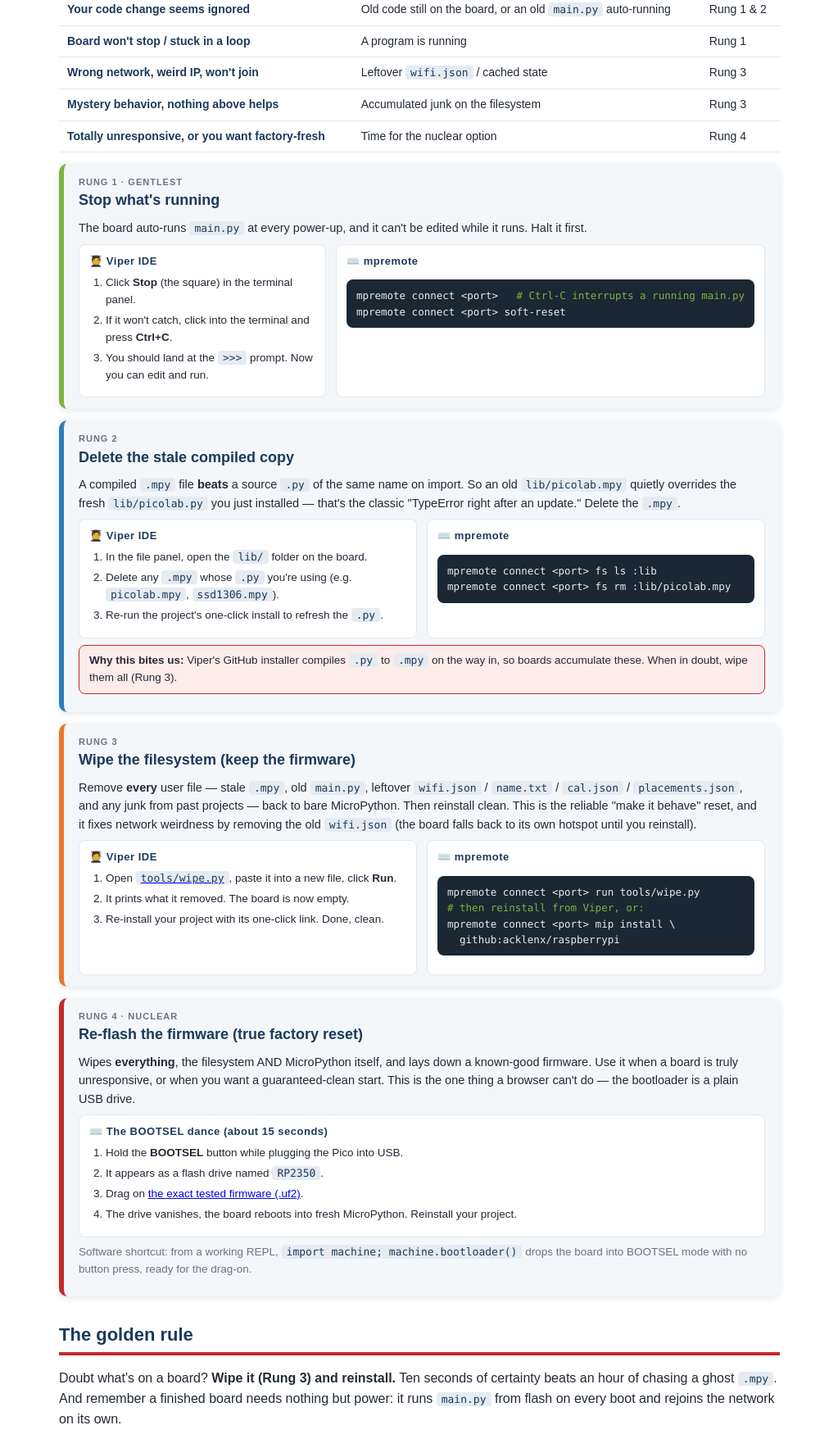
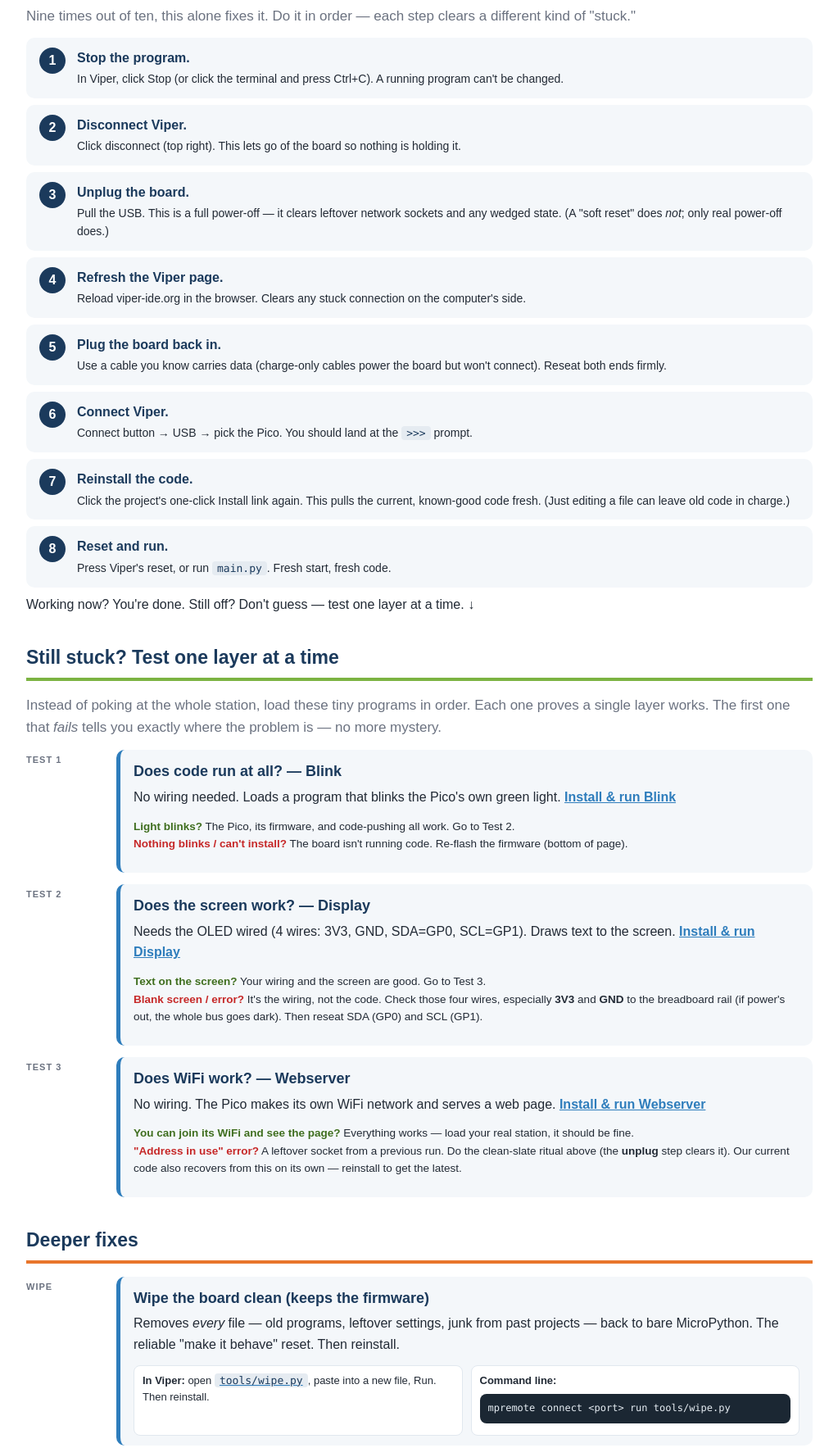
Before and after one commit to acklenx/raspberrypi, a website: page docs/reset.html in a window 1280 px wide. Shown: the part 398-2165 px from the top of the page at 82% size, without its empty margins (128-1151 px from the left). Drawn offline with Linux system fonts and the light colour scheme.

Commit message:
Fix a Board: a real guided recovery — the ritual + a layer-by-layer test ladder
Rebuilt the troubleshooting page into the hand-holding flow:
- The clean-slate ritual, in order: stop, disconnect Viper, unplug
  (the full power-off that clears lingering sockets), refresh the Viper
  page, replug, connect, reinstall, reset. Fixes most things.
- Test one layer at a time, bottom-up, each a one-click install with a
  works?/fails? verdict that pinpoints the broken layer: Blink (does
  code run? -> else re-flash firmware), Display (does the screen/I2C
  work? -> else check the 4 wires), Webserver (does WiFi work? ->
  'address in use' means a leftover socket, do the ritual).
- Deeper fixes: wipe (tools/wipe.py), re-flash (BOOTSEL + the .uf2).
- Firmware, reset, blink, display, webserver all linked in one place.
- Converted to the shared guide.css + consistent nav.
- start.html now links here inline (a callout up top + a card at the
  bottom), not just from the menu.

```diff
--- a/docs/reset.html
+++ b/docs/reset.html
@@ -2,167 +2,157 @@
 <html lang="en">
 <head>
 <meta charset="utf-8">
-<title>Reset &amp; Recover a Board · Maker Lab Kids</title>
+<title>Fix a Board · Wormhole</title>
 <meta name="viewport" content="width=device-width, initial-scale=1">
+<link rel="stylesheet" href="guide.css">
 <style>
-  :root {
-    --blue: #2E7DBC; --green: #7CB342; --orange: #E8762C; --yellow: #E8B62C;
-    --navy: #1B3A5C; --ink: #222A35; --light: #F4F7FA; --gray: #6B7280; --red: #C62828;
-  }
-  * { box-sizing: border-box; }
-  body { font-family: Arial, Helvetica, sans-serif; color: var(--ink);
-         background: #FFFFFF; margin: 0; line-height: 1.55; }
-  .topbar { height: 8px; background: var(--red); }
-  .wrap { max-width: 920px; margin: 0 auto; padding: 0 20px 50px 20px; }
-  header { padding: 30px 0 6px 0; }
-  header h1 { color: var(--navy); font-size: 32px; margin: 0 0 6px 0; }
-  header p { margin: 0; color: var(--gray); max-width: 72ch; }
-  nav { font-size: 14px; margin-top: 8px; }
-  nav a { color: var(--blue); font-weight: bold; text-decoration: none; margin-right: 14px; }
-  nav a:hover { text-decoration: underline; }
-  h2 { color: var(--navy); font-size: 22px; margin: 30px 0 4px 0; }
-  .rule { height: 4px; width: 100%; border: 0; margin: 0 0 14px 0; background: var(--red); }
-  table { border-collapse: collapse; width: 100%; font-size: 14px; margin: 6px 0 14px 0; }
-  th { background: var(--navy); color: #FFF; text-align: left; padding: 8px 10px; }
-  td { padding: 8px 10px; border-bottom: 1px solid #E1E8EF; vertical-align: top; }
-  tr td:first-child { font-weight: bold; color: var(--navy); }
-  code { background: #E5EBF1; border-radius: 4px; padding: 1px 6px;
-         font-family: Consolas, Menlo, monospace; font-size: 13px; color: var(--navy); }
-  pre { background: #1B2733; color: #E6EDF3; border-radius: 8px; padding: 10px 12px;
-        font-family: Consolas, Menlo, monospace; font-size: 12.5px; overflow-x: auto; }
-  pre b { color: #7CB342; font-weight: normal; }
-  .step { background: var(--light); border-radius: 10px; padding: 14px 18px; margin: 14px 0;
-          box-shadow: 0 2px 8px rgba(27,58,92,0.12); border-left: 6px solid var(--green); }
-  .step.l2 { border-left-color: var(--blue); }
-  .step.l3 { border-left-color: var(--orange); }
-  .step.l4 { border-left-color: var(--red); }
-  .step h3 { margin: 0 0 4px 0; color: var(--navy); font-size: 18px; }
-  .step .lvl { font-size: 11px; font-weight: 800; letter-spacing: 1px; text-transform: uppercase;
-               color: var(--gray); }
-  .step p { margin: 8px 0; font-size: 14.5px; }
-  .paths { display: grid; grid-template-columns: 1fr 1fr; gap: 12px; margin-top: 8px; }
+  .reassure { background: #EAF6E4; border: 1px solid var(--green); border-radius: 12px;
+              padding: 16px 20px; font-size: 16px; }
+  .ritual { counter-reset: r; margin: 6px 0; }
+  .rstep { display: flex; gap: 14px; align-items: flex-start; background: var(--light);
+           border-radius: 10px; padding: 12px 16px; margin-bottom: 8px; }
+  .rstep .n { counter-increment: r; flex: none; width: 32px; height: 32px; border-radius: 50%;
+              background: var(--navy); color: #FFF; font-weight: bold; display: flex;
+              align-items: center; justify-content: center; }
+  .rstep .n::before { content: counter(r); }
+  .rstep b { color: var(--navy); }
+  .rstep p { margin: 2px 0 0 0; font-size: 14px; color: var(--ink); }
+  .rung { display: flex; gap: 14px; align-items: flex-start; margin: 14px 0; }
+  .rung .lbl { flex: none; width: 96px; font-size: 11px; font-weight: 800; letter-spacing: 1px;
+               text-transform: uppercase; color: var(--gray); padding-top: 4px; }
+  .rung .body { flex: 1; background: var(--light); border-radius: 10px; padding: 12px 16px;
+                border-left: 5px solid var(--blue); }
+  .test { border-left: 5px solid var(--green); }
+  .rung .body h3 { margin: 0 0 4px 0; }
+  .verdict { font-size: 13.5px; margin-top: 6px; }
+  .verdict .ok { color: #3f6e1f; font-weight: bold; } .verdict .no { color: var(--red); font-weight: bold; }
+  .paths { display: grid; grid-template-columns: 1fr 1fr; gap: 10px; margin-top: 8px; font-size: 13px; }
   @media (max-width: 620px) { .paths { grid-template-columns: 1fr; } }
-  .path { background: #FFF; border: 1px solid #E1E8EF; border-radius: 8px; padding: 10px 12px; }
-  .path h4 { margin: 0 0 6px 0; font-size: 13px; color: var(--navy); letter-spacing: 0.5px; }
-  .path.kid h4::before { content: "🧑‍🎓 "; }
-  .path.pro h4::before { content: "⌨️ "; }
-  ol { margin: 6px 0; padding-left: 20px; } ol li { margin-bottom: 4px; font-size: 13.5px; }
-  .warn { background: #FDECEA; border: 1px solid var(--red); border-radius: 8px;
-          padding: 8px 12px; font-size: 13.5px; margin: 8px 0; }
-  footer { text-align: center; color: var(--gray); font-size: 12.5px; padding: 26px 10px; }
+  .paths .p { background: #FFF; border: 1px solid var(--line); border-radius: 8px; padding: 8px 10px; }
+  pre { background: #1B2733; color: #E6EDF3; border-radius: 8px; padding: 8px 10px;
+        font-family: Consolas, Menlo, monospace; font-size: 12px; overflow-x: auto; margin: 6px 0; }
+  ol.mini { margin: 4px 0; padding-left: 18px; font-size: 13px; } ol.mini li { margin-bottom: 3px; }
+  .warn { background: #FDECEA; border: 1px solid var(--red); border-radius: 8px; padding: 8px 12px;
+          font-size: 13.5px; margin: 8px 0; }
 </style>
 </head>
 <body>
-<div class="topbar"></div>
+<nav class="topnav"><div class="inner">
+  <a class="brand" href="index.html">🪱 Wormhole</a>
+  <div class="links">
+    <a class="nl" href="index.html">Home</a><a class="nl" href="start.html">Start Here</a>
+    <a class="nl" href="sessions.html">Sessions</a><a class="nl" href="stations.html">Stations</a>
+    <a class="nl" href="research.html">Ideas</a><a class="nl" href="glossary.html">Glossary</a>
+    <a class="nl" href="cheatsheet.html">Code</a><a class="nl on" href="reset.html">Fix a Board</a>
+  </div>
+</div></nav>
+
 <div class="wrap">
-  <header>
-    <h1>Reset &amp; Recover a Board</h1>
-    <p>When a Pico is "stuck" — running old code, ignoring your changes, throwing errors right
-       after an update, or acting haunted on the network — work down this ladder from gentlest
-       to most drastic. Stop at the first rung that fixes it. Every rung shows both the
-       <b>Viper IDE</b> way (what a student does) and the <b>mpremote</b> way (command line).</p>
-    <nav><a href="index.html">&larr; Home</a> <a href="glossary.html">Glossary</a>
-         <a href="cheatsheet.html">Code Snippets</a>
-         <a href="https://github.com/acklenx/raspberrypi">Code</a></nav>
-  </header>
+  <h1>Fix a Board</h1>
+  <p class="lead">A board acting up &mdash; dark screen, won't connect, ignoring your code, "address in
+     use," anything? Work down this page from the top. Stop as soon as it's working. Nothing here can
+     hurt the board.</p>
+  <div class="reassure">The single most useful fact: <b>a Pico needs nothing but power to run.</b> If a
+     finished board is misbehaving, it's almost always a stuck connection or a bit of leftover state,
+     not a broken Pico. The steps below clear those, then rebuild your confidence one layer at a time.</div>
 
-  <h2>Which problem is it?</h2>
+  <h2>First: the clean-slate ritual</h2>
   <hr class="rule">
-  <table>
-    <tr><th>Symptom</th><th>Most likely</th><th>Go to</th></tr>
-    <tr><td>Error the moment you run, right after an update</td><td>Stale <code>.mpy</code> shadowing new <code>.py</code></td><td>Rung 2</td></tr>
-    <tr><td>Your code change seems ignored</td><td>Old code still on the board, or an old <code>main.py</code> auto-running</td><td>Rung 1 &amp; 2</td></tr>
-    <tr><td>Board won't stop / stuck in a loop</td><td>A program is running</td><td>Rung 1</td></tr>
-    <tr><td>Wrong network, weird IP, won't join</td><td>Leftover <code>wifi.json</code> / cached state</td><td>Rung 3</td></tr>
-    <tr><td>Mystery behavior, nothing above helps</td><td>Accumulated junk on the filesystem</td><td>Rung 3</td></tr>
-    <tr><td>Totally unresponsive, or you want factory-fresh</td><td>Time for the nuclear option</td><td>Rung 4</td></tr>
-  </table>
+  <p class="lead">Nine times out of ten, this alone fixes it. Do it in order &mdash; each step clears a
+     different kind of "stuck."</p>
+  <div class="ritual">
+    <div class="rstep"><div class="n"></div><div><b>Stop the program.</b><p>In Viper, click Stop (or click the terminal and press Ctrl+C). A running program can't be changed.</p></div></div>
+    <div class="rstep"><div class="n"></div><div><b>Disconnect Viper.</b><p>Click disconnect (top right). This lets go of the board so nothing is holding it.</p></div></div>
+    <div class="rstep"><div class="n"></div><div><b>Unplug the board.</b><p>Pull the USB. This is a full power-off &mdash; it clears leftover network sockets and any wedged state. (A "soft reset" does <em>not</em>; only real power-off does.)</p></div></div>
+    <div class="rstep"><div class="n"></div><div><b>Refresh the Viper page.</b><p>Reload viper-ide.org in the browser. Clears any stuck connection on the computer's side.</p></div></div>
+    <div class="rstep"><div class="n"></div><div><b>Plug the board back in.</b><p>Use a cable you know carries data (charge-only cables power the board but won't connect). Reseat both ends firmly.</p></div></div>
+    <div class="rstep"><div class="n"></div><div><b>Connect Viper.</b><p>Connect button &rarr; USB &rarr; pick the Pico. You should land at the <code>&gt;&gt;&gt;</code> prompt.</p></div></div>
+    <div class="rstep"><div class="n"></div><div><b>Reinstall the code.</b><p>Click the project's one-click Install link again. This pulls the current, known-good code fresh. (Just editing a file can leave old code in charge.)</p></div></div>
+    <div class="rstep"><div class="n"></div><div><b>Reset and run.</b><p>Press Viper's reset, or run <code>main.py</code>. Fresh start, fresh code.</p></div></div>
+  </div>
+  <p>Working now? You're done. Still off? Don't guess &mdash; test one layer at a time. &darr;</p>
 
-  <div class="step">
-    <div class="lvl">Rung 1 · gentlest</div>
-    <h3>Stop what's running</h3>
-    <p>The board auto-runs <code>main.py</code> at every power-up, and it can't be edited while
-       it runs. Halt it first.</p>
-    <div class="paths">
-      <div class="path kid"><h4>Viper IDE</h4>
-        <ol><li>Click <b>Stop</b> (the square) in the terminal panel.</li>
-        <li>If it won't catch, click into the terminal and press <b>Ctrl+C</b>.</li>
-        <li>You should land at the <code>&gt;&gt;&gt;</code> prompt. Now you can edit and run.</li></ol></div>
-      <div class="path pro"><h4>mpremote</h4>
-        <pre>mpremote connect &lt;port&gt;   <b># Ctrl-C interrupts a running main.py</b>
-mpremote connect &lt;port&gt; soft-reset</pre></div>
+  <h2>Still stuck? Test one layer at a time</h2>
+  <hr class="rule g">
+  <p class="lead">Instead of poking at the whole station, load these tiny programs in order. Each one
+     proves a single layer works. The first one that <em>fails</em> tells you exactly where the problem
+     is &mdash; no more mystery.</p>
+
+  <div class="rung">
+    <div class="lbl">Test 1</div>
+    <div class="body test">
+      <h3>Does code run at all? &mdash; Blink</h3>
+      <p>No wiring needed. Loads a program that blinks the Pico's own green light.
+         <a href="https://viper-ide.org/?install=github:acklenx/raspberrypi/examples/03-blink/package.json"><b>Install &amp; run Blink</b></a></p>
+      <p class="verdict"><span class="ok">Light blinks?</span> The Pico, its firmware, and code-pushing all work. Go to Test 2.<br>
+         <span class="no">Nothing blinks / can't install?</span> The board isn't running code. Re-flash the firmware (bottom of page).</p>
     </div>
   </div>
 
-  <div class="step l2">
-    <div class="lvl">Rung 2</div>
-    <h3>Delete the stale compiled copy</h3>
-    <p>A compiled <code>.mpy</code> file <b>beats</b> a source <code>.py</code> of the same name
-       on import. So an old <code>lib/picolab.mpy</code> quietly overrides the fresh
-       <code>lib/picolab.py</code> you just installed — that's the classic "TypeError right after
-       an update." Delete the <code>.mpy</code>.</p>
-    <div class="paths">
-      <div class="path kid"><h4>Viper IDE</h4>
-        <ol><li>In the file panel, open the <code>lib/</code> folder on the board.</li>
-        <li>Delete any <code>.mpy</code> whose <code>.py</code> you're using
-            (e.g. <code>picolab.mpy</code>, <code>ssd1306.mpy</code>).</li>
-        <li>Re-run the project's one-click install to refresh the <code>.py</code>.</li></ol></div>
-      <div class="path pro"><h4>mpremote</h4>
-        <pre>mpremote connect &lt;port&gt; fs ls :lib
-mpremote connect &lt;port&gt; fs rm :lib/picolab.mpy</pre></div>
-    </div>
-    <div class="warn"><b>Why this bites us:</b> Viper's GitHub installer compiles <code>.py</code>
-      to <code>.mpy</code> on the way in, so boards accumulate these. When in doubt, wipe them all
-      (Rung 3).</div>
-  </div>
-
-  <div class="step l3">
-    <div class="lvl">Rung 3</div>
-    <h3>Wipe the filesystem (keep the firmware)</h3>
-    <p>Remove <b>every</b> user file — stale <code>.mpy</code>, old <code>main.py</code>, leftover
-       <code>wifi.json</code> / <code>name.txt</code> / <code>cal.json</code> / <code>placements.json</code>,
-       and any junk from past projects — back to bare MicroPython. Then reinstall clean. This is
-       the reliable "make it behave" reset, and it fixes network weirdness by removing the old
-       <code>wifi.json</code> (the board falls back to its own hotspot until you reinstall).</p>
-    <div class="paths">
-      <div class="path kid"><h4>Viper IDE</h4>
-        <ol><li>Open <a href="https://github.com/acklenx/raspberrypi/blob/main/tools/wipe.py"><code>tools/wipe.py</code></a>, paste it into a new file, click <b>Run</b>.</li>
-        <li>It prints what it removed. The board is now empty.</li>
-        <li>Re-install your project with its one-click link. Done, clean.</li></ol></div>
-      <div class="path pro"><h4>mpremote</h4>
-        <pre>mpremote connect &lt;port&gt; run tools/wipe.py
-<b># then reinstall from Viper, or:</b>
-mpremote connect &lt;port&gt; mip install \
-  github:acklenx/raspberrypi</pre></div>
+  <div class="rung">
+    <div class="lbl">Test 2</div>
+    <div class="body test">
+      <h3>Does the screen work? &mdash; Display</h3>
+      <p>Needs the OLED wired (4 wires: 3V3, GND, SDA=GP0, SCL=GP1). Draws text to the screen.
+         <a href="https://viper-ide.org/?install=github:acklenx/raspberrypi/examples/05-display/package.json"><b>Install &amp; run Display</b></a></p>
+      <p class="verdict"><span class="ok">Text on the screen?</span> Your wiring and the screen are good. Go to Test 3.<br>
+         <span class="no">Blank screen / error?</span> It's the wiring, not the code. Check those four wires, especially <b>3V3</b> and <b>GND</b> to the breadboard rail (if power's out, the whole bus goes dark). Then reseat SDA (GP0) and SCL (GP1).</p>
     </div>
   </div>
 
-  <div class="step l4">
-    <div class="lvl">Rung 4 · nuclear</div>
-    <h3>Re-flash the firmware (true factory reset)</h3>
-    <p>Wipes <b>everything</b>, the filesystem AND MicroPython itself, and lays down a known-good
-       firmware. Use it when a board is truly unresponsive, or when you want a guaranteed-clean
-       start. This is the one thing a browser can't do — the bootloader is a plain USB drive.</p>
-    <div class="path pro" style="margin-top:8px">
-      <h4>The BOOTSEL dance (about 15 seconds)</h4>
-      <ol>
-        <li>Hold the <b>BOOTSEL</b> button while plugging the Pico into USB.</li>
-        <li>It appears as a flash drive named <code>RP2350</code>.</li>
-        <li>Drag on <a href="https://github.com/acklenx/raspberrypi/raw/main/firmware/RPI_PICO2_W-20260406-v1.28.0.uf2">the exact tested firmware (.uf2)</a>.</li>
-        <li>The drive vanishes, the board reboots into fresh MicroPython. Reinstall your project.</li>
-      </ol>
+  <div class="rung">
+    <div class="lbl">Test 3</div>
+    <div class="body test">
+      <h3>Does WiFi work? &mdash; Webserver</h3>
+      <p>No wiring. The Pico makes its own WiFi network and serves a web page.
+         <a href="https://viper-ide.org/?install=github:acklenx/raspberrypi/examples/04-webserver/package.json"><b>Install &amp; run Webserver</b></a></p>
+      <p class="verdict"><span class="ok">You can join its WiFi and see the page?</span> Everything works &mdash; load your real station, it should be fine.<br>
+         <span class="no">"Address in use" error?</span> A leftover socket from a previous run. Do the clean-slate ritual above (the <b>unplug</b> step clears it). Our current code also recovers from this on its own &mdash; reinstall to get the latest.</p>
     </div>
-    <p style="font-size:13.5px;color:var(--gray)">Software shortcut: from a working REPL,
-       <code>import machine; machine.bootloader()</code> drops the board into BOOTSEL mode with
-       no button press, ready for the drag-on.</p>
   </div>
 
+  <h2>Deeper fixes</h2>
+  <hr class="rule o">
+
+  <div class="rung">
+    <div class="lbl">Wipe</div>
+    <div class="body">
+      <h3>Wipe the board clean (keeps the firmware)</h3>
+      <p>Removes <em>every</em> file &mdash; old programs, leftover settings, junk from past projects &mdash;
+         back to bare MicroPython. The reliable "make it behave" reset. Then reinstall.</p>
+      <div class="paths">
+        <div class="p"><b>In Viper:</b> open <a href="https://github.com/acklenx/raspberrypi/blob/main/tools/wipe.py"><code>tools/wipe.py</code></a>, paste into a new file, Run. Then reinstall.</div>
+        <div class="p"><b>Command line:</b><pre>mpremote connect &lt;port&gt; run tools/wipe.py</pre></div>
+      </div>
+    </div>
+  </div>
+
+  <div class="rung">
+    <div class="lbl">Re-flash</div>
+    <div class="body">
+      <h3>Re-flash the firmware (true factory reset)</h3>
+      <p>The nuclear option: wipes <em>everything</em>, firmware included, and lays down a fresh known-good
+         MicroPython. Use when a board is truly unresponsive, or Blink (Test 1) won't run.</p>
+      <ol class="mini">
+        <li>Hold the <b>BOOTSEL</b> button while plugging into USB. It appears as a drive named <code>RP2350</code>.</li>
+        <li>Drag on <a href="https://github.com/acklenx/raspberrypi/raw/main/firmware/RPI_PICO2_W-20260406-v1.28.0.uf2">the tested firmware (.uf2)</a>.</li>
+        <li>The drive vanishes and the board reboots into fresh MicroPython. Reinstall your project.</li>
+      </ol>
+      <p style="font-size:13px;color:var(--gray)">Already-working board? From the <code>&gt;&gt;&gt;</code> prompt,
+         <code>import machine; machine.bootloader()</code> jumps to that drive with no button.</p>
+    </div>
+  </div>
+
+  <div class="warn"><b>Note on old boards:</b> a board set up before this guide may carry leftover compiled
+     <code>.mpy</code> files that override newer code. If an update won't take even after reinstalling,
+     Wipe it (above) and reinstall &mdash; that clears them for good. New installs are all readable source, so
+     this won't happen going forward.</div>
+
   <h2>The golden rule</h2>
-  <hr class="rule">
-  <p>Doubt what's on a board? <b>Wipe it (Rung 3) and reinstall.</b> Ten seconds of certainty
-     beats an hour of chasing a ghost <code>.mpy</code>. And remember a finished board needs
-     nothing but power: it runs <code>main.py</code> from flash on every boot and rejoins the
-     network on its own.</p>
+  <hr class="rule y">
+  <p>When in doubt, <b>wipe and reinstall</b>. Ten seconds of certainty beats an hour of chasing a ghost.
+     And remember: a finished board needs only power &mdash; it runs <code>main.py</code> from flash every
+     time it boots and rejoins the network on its own.</p>
 </div>
 <footer>&copy; 2026 Maker Lab Kids LLC · MakerLabKids.com · Learn. Make. Share.</footer>
 </body>
```
Also changed, not shown: docs/start.html (+5 -2 lines).
